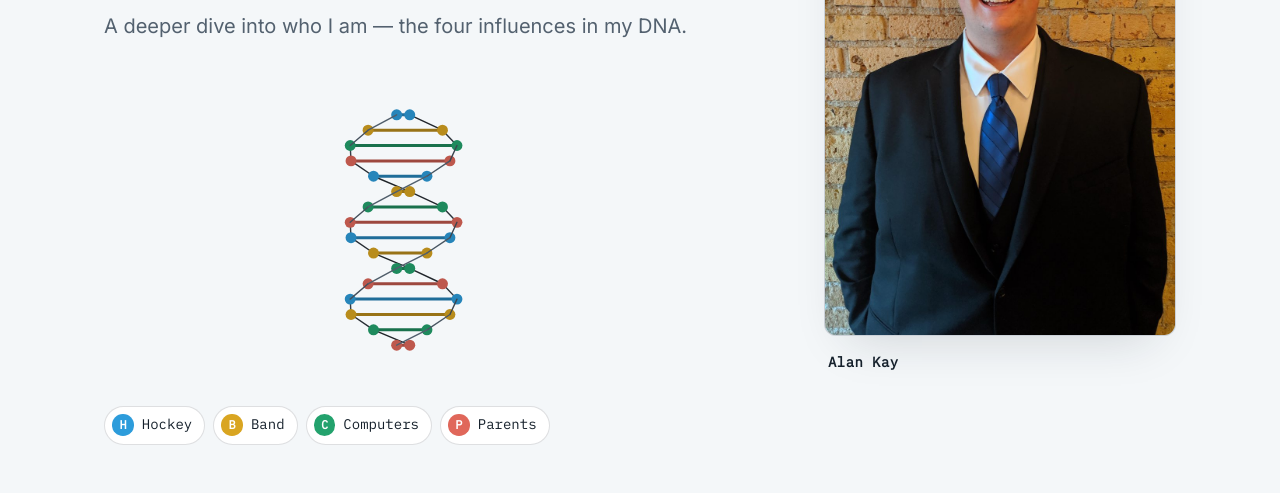
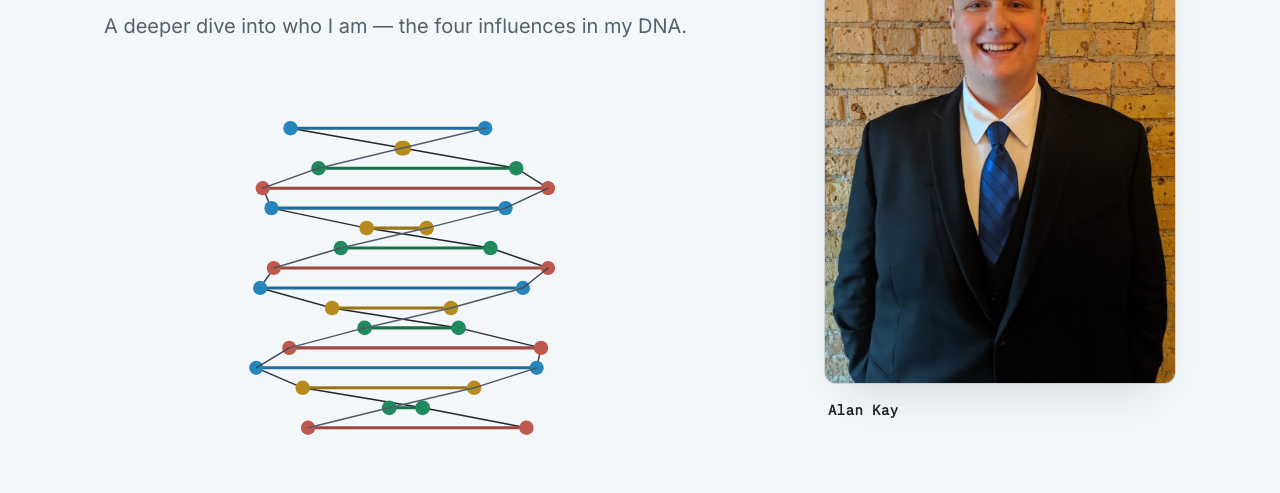
Before and after one commit to AjkayAlan/alankay.net, an Astro site: page / in a window 1280 px wide. Shown: the part 307-800 px from the top of the page. Built offline with nearby package versions, Linux system fonts and the light colour scheme; Astro itself is replaced by a stand-in of ours.

Commit message:
better width, slower

```diff
--- a/src/components/DnaHelix.astro
+++ b/src/components/DnaHelix.astro
@@ -45,9 +45,9 @@ const bases = influences.map((t) => ({
     const ctx = canvas.getContext('2d');
     const reduceMotion = window.matchMedia('(prefers-reduced-motion: reduce)').matches;
 
-    const TURNS = 1.5; // number of full twists over the helix length
+    const TURNS = 1.75; // number of full twists over the helix length
     const RUNGS = 16; // resolution of base pairs
-    const SPEED = 0.0016; // radians per ms (≈3.9s per full revolution)
+    const SPEED = 0.0008; // radians per ms (≈7.9s per full revolution)
 
     let baseColors = [];
     let backboneColor = '#53616f';
@@ -98,7 +98,9 @@ const bases = influences.map((t) => ({
       clickTargets = [];
 
       const cx = w / 2;
-      const R = Math.min(w, h) * 0.17;
+      // Radius scales with width (a middle ground between too-narrow and
+      // too-wide) and is capped by height for shorter viewports.
+      const R = Math.min(w * 0.24, h * 0.45);
       const top = h * 0.14;
       const bottom = h * 0.86;
       const nodeR = Math.max(2, Math.min(w, h) * 0.017);
--- a/src/styles/global.css
+++ b/src/styles/global.css
@@ -382,12 +382,13 @@ button {
 .dna__canvas {
   display: block;
   width: 100%;
-  height: clamp(14rem, 34vw, 20rem);
+  height: clamp(16rem, 42vw, 26rem);
 }
 
 .dna__chips {
   display: flex;
   flex-wrap: wrap;
+  justify-content: center;
   gap: 0.5rem;
   list-style: none;
   margin: 1rem 0 0;
```
